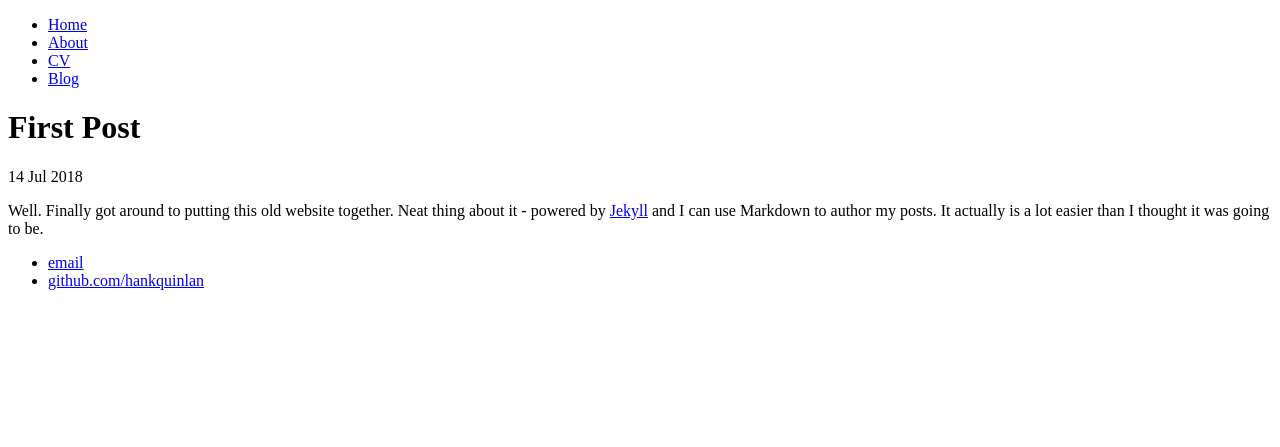
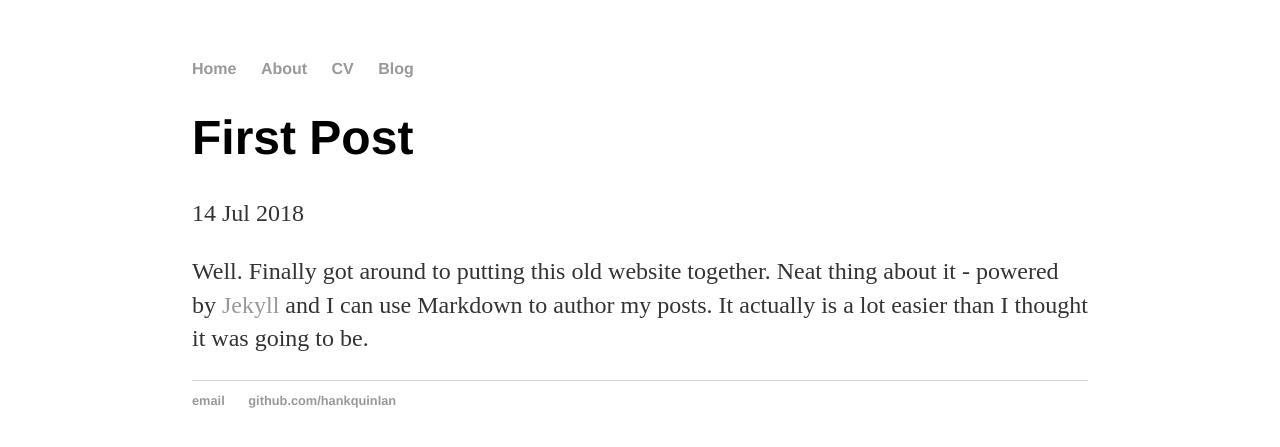
Before and after one commit to buseece/cvblog, a Jekyll site: the page built from _posts/2018-07-14-buse-ece-first-post.md, in a window 1280 px wide. Shown: the top 447 px of the page. Built offline with Jekyll 4.4.1, drawn with Linux system fonts in a browser that asks for light colours.

Commit message:
Update default.html

```diff
--- a/_layouts/default.html
+++ b/_layouts/default.html
@@ -3,7 +3,7 @@
 		<head>
 			<title>{{ page.title }}</title>
 			<!-- link to main stylesheet -->
-			<link rel="stylesheet" type="text/css" href="css/main.css">
+			<link rel="stylesheet" type="text/css" href="https://buseece.github.io/css/main.css">
 		</head>
 		<body>
 			<nav>
```
